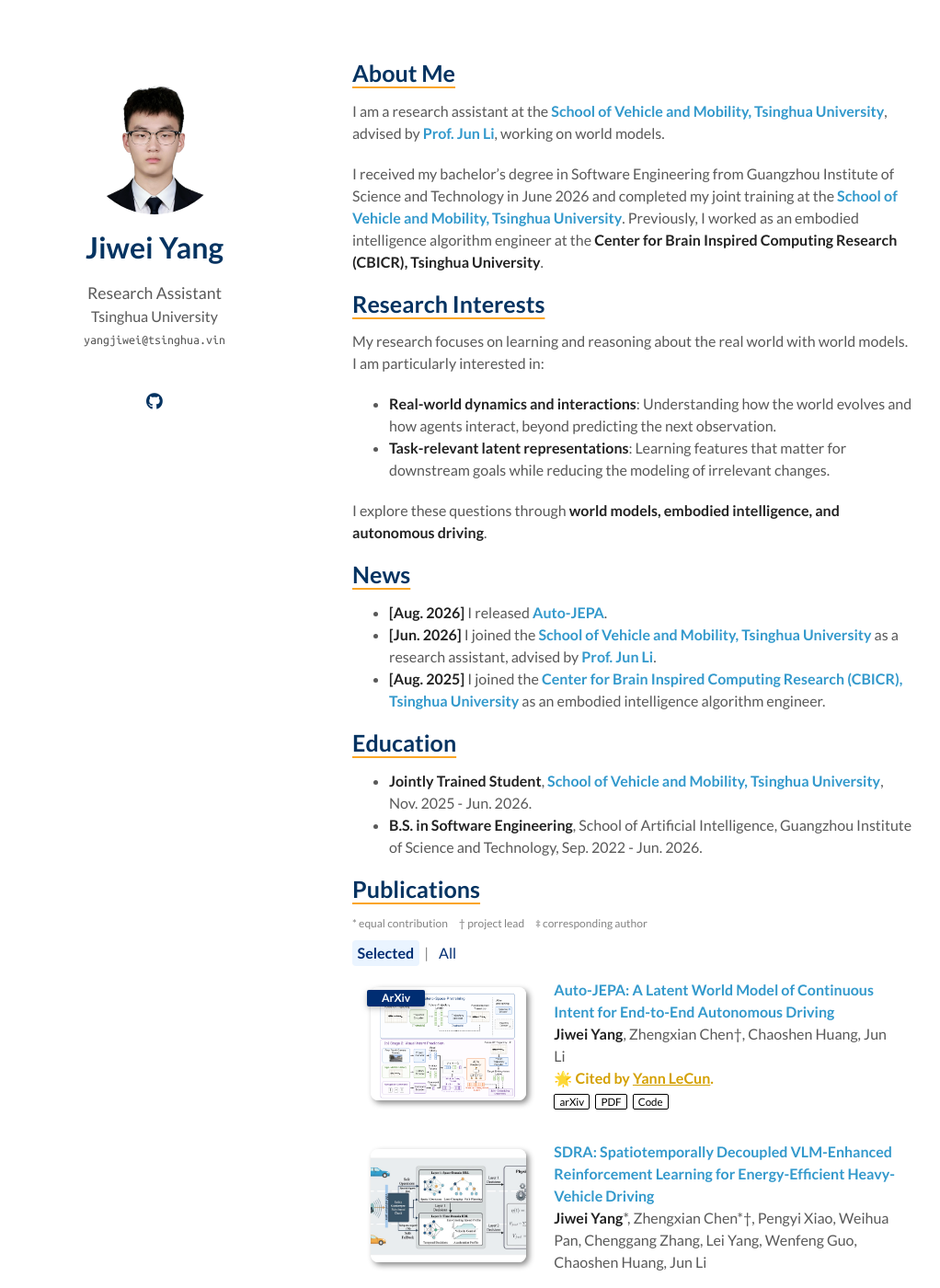
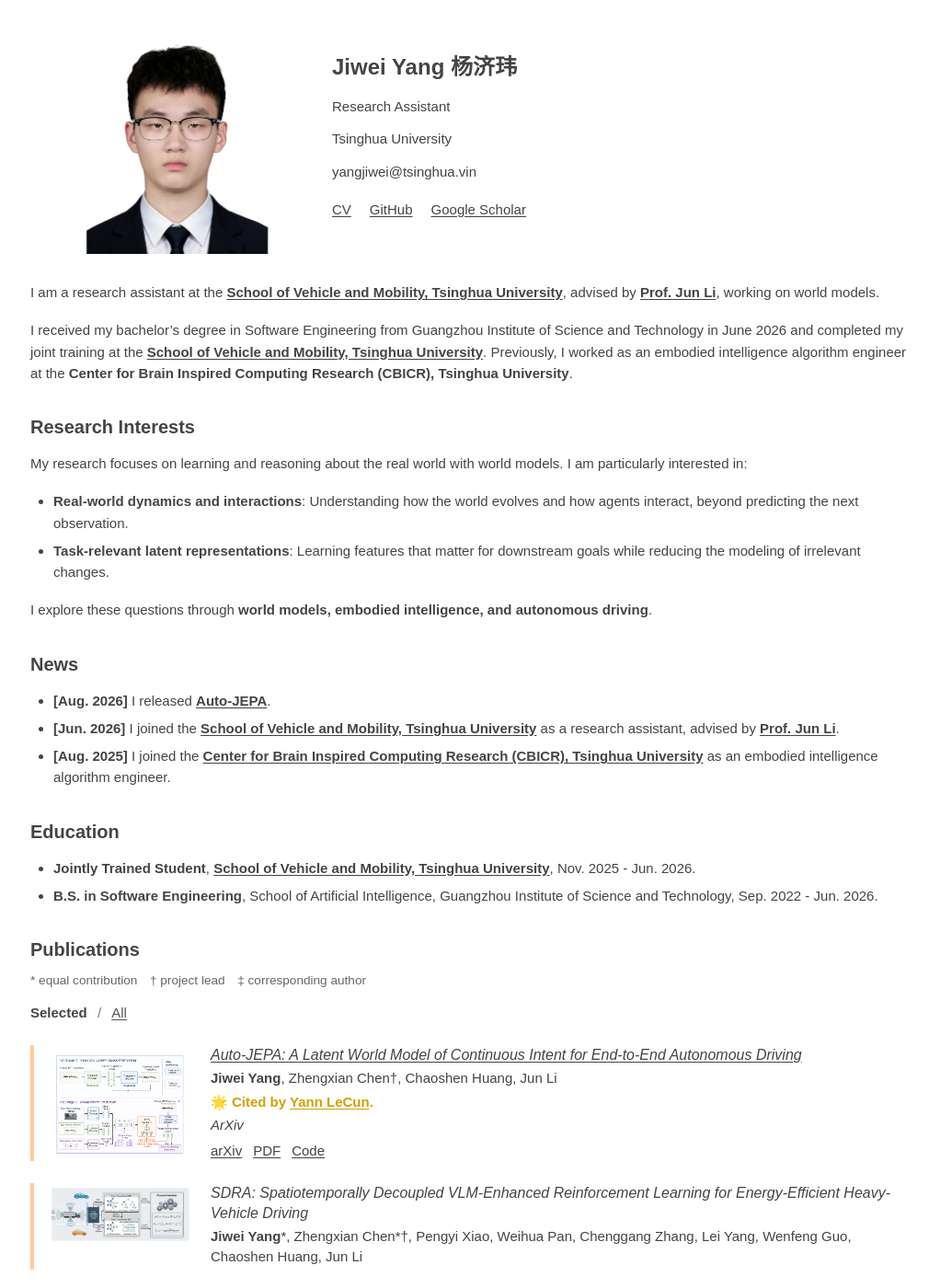
Before and after one commit to NoctYang/NoctYang.github.io, a Jekyll site: the page built from index.md, in a window 1280 px wide and 1400 px high. Shown: the whole window at 92% size, without its empty margins (127-1149 px from the left). Built offline with Jekyll 4.4.1, drawn with Linux system fonts in a browser that asks for light colours; a style sheet for code colours, icons or effects is not loaded; our own code applies the rules of GitHub Pages for plain Markdown files.

Commit message:
Restyle academic homepage with a simple single-column layout

```diff
--- a/_includes/experience.md
+++ b/_includes/experience.md
@@ -1,39 +1,30 @@
-<h2 id="experience" style="margin: 2px 0px -15px;">Experience</h2>
+<h2 id="experience">Experience</h2>
+<h3 id="academic-experience">Academic Experience</h3>
 
-<br>
-<h3 id="academic-experience" style="margin: 20px 0px -10px;">Academic Experience</h3>
-
-<div class="publications">
-<ol class="bibliography">
-
-<li>
-<div class="pub-row">
-  <div class="col-sm-3 abbr" style="position: relative;padding-right: 15px;padding-left: 15px;">
-    <img src="./assets/tsinghua.svg" class="teaser img-fluid z-depth-1" alt="Tsinghua University">
-  </div>
-  <div class="col-sm-9" style="position: relative;padding-right: 15px;padding-left: 20px;">
-    <div class="title"><a href="https://www.svm.tsinghua.edu.cn/" style="color:#3498db !important;"><strong style="color:#3498db !important;">School of Vehicle and Mobility, Tsinghua University</strong></a></div>
-    <div class="time">Research Assistant: Jun. 2026 - Present.</div>
-    <div class="description">Advisor: <a href="https://www.tsinghua.edu.cn/info/1166/93890.htm">Prof. Jun Li</a>.</div>
-    <div class="description">Topics: latent world models and autonomous driving.</div>
-  </div>
-</div>
-</li>
-<br>
-
-<li>
-<div class="pub-row">
-  <div class="col-sm-3 abbr" style="position: relative;padding-right: 15px;padding-left: 15px;">
-    <img src="./assets/tsinghua.svg" class="teaser img-fluid z-depth-1" alt="Tsinghua University">
-  </div>
-  <div class="col-sm-9" style="position: relative;padding-right: 15px;padding-left: 20px;">
-    <div class="title"><a href="https://www.cbicr.tsinghua.edu.cn/">Center for Brain Inspired Computing Research (CBICR), Tsinghua University</a></div>
-    <div class="time">Embodied Intelligence Algorithm Engineer: Aug. 2025 - Oct. 2025.</div>
-    <div class="description">Topics: Multimodal perception, language understanding, and action planning.</div>
-  </div>
-</div>
-</li>
-<br>
-
+<ol class="experience-list">
+  <li>
+    <div class="pub-row">
+      <div class="pub-media">
+        <img src="./assets/tsinghua.svg" alt="Tsinghua University" loading="lazy">
+      </div>
+      <div class="pub-content">
+        <div class="title"><a href="https://www.svm.tsinghua.edu.cn/">School of Vehicle and Mobility, Tsinghua University</a></div>
+        <div class="time">Research Assistant: Jun. 2026 - Present.</div>
+        <div class="description">Advisor: <a href="https://www.tsinghua.edu.cn/info/1166/93890.htm">Prof. Jun Li</a>.</div>
+        <div class="description">Topics: latent world models and autonomous driving.</div>
+      </div>
+    </div>
+  </li>
+  <li>
+    <div class="pub-row">
+      <div class="pub-media">
+        <img src="./assets/tsinghua.svg" alt="Tsinghua University" loading="lazy">
+      </div>
+      <div class="pub-content">
+        <div class="title"><a href="https://www.cbicr.tsinghua.edu.cn/">Center for Brain Inspired Computing Research (CBICR), Tsinghua University</a></div>
+        <div class="time">Embodied Intelligence Algorithm Engineer: Aug. 2025 - Oct. 2025.</div>
+        <div class="description">Topics: Multimodal perception, language understanding, and action planning.</div>
+      </div>
+    </div>
+  </li>
 </ol>
-</div>
--- a/_includes/publication_entry.html
+++ b/_includes/publication_entry.html
@@ -1,22 +1,20 @@
 {% assign link = include.link %}
-{% assign title_link = link.arxiv | default: link.page | default: link.pdf | default: "#" %}
+{% assign title_link = link.arxiv | default: link.page | default: link.pdf %}
 <li>
-<div class="pub-row">
-  <div class="col-sm-3 abbr" style="position: relative;padding-right: 15px;padding-left: 15px;">
-    {% if link.image %}<img src="{{ link.image }}" class="teaser img-fluid z-depth-1" alt="{{ link.title }} teaser">{% endif %}
-    {% if link.conference_short %}<abbr class="badge"><a href="{{ link.arxiv }}" target="_blank">{{ link.conference_short }}</a></abbr>{% endif %}
-  </div>
-  <div class="col-sm-9" style="position: relative;padding-right: 15px;padding-left: 20px;">
-    <div class="title"><a href="{{ title_link }}">{{ link.title }}</a></div>
-    <div class="author">{{ link.authors }}</div>
-    {% if link.note %}<div class="publication-note">{{ link.note }}</div>{% endif %}
-    {% if link.conference %}<div class="periodical"><em>{{ link.conference }}</em></div>{% endif %}
-    <div class="links">
-      {% if link.arxiv %}<a href="{{ link.arxiv }}" class="btn btn-sm z-depth-0" role="button" target="_blank">arXiv</a>{% endif %}
-      {% if link.pdf %}<a href="{{ link.pdf }}" class="btn btn-sm z-depth-0" role="button" target="_blank">PDF</a>{% endif %}
-      {% if link.code %}<a href="{{ link.code }}" class="btn btn-sm z-depth-0" role="button" target="_blank">Code</a>{% endif %}
-    </div>
-  </div>
+<div class="pub-row{% unless link.image %} pub-row-text-only{% endunless %}">
+{% if link.image %}<div class="pub-media">
+<img src="{{ link.image }}" alt="{{ link.title | escape }} teaser" loading="lazy">
+</div>{% endif %}
+<div class="pub-content">
+<div class="title">{% if title_link %}<a href="{{ title_link }}">{{ link.title }}</a>{% else %}{{ link.title }}{% endif %}</div>
+<div class="author">{{ link.authors }}</div>
+{% if link.note %}<div class="publication-note">{{ link.note }}</div>{% endif %}
+{% if link.conference or link.conference_short %}<div class="periodical">{{ link.conference | default: link.conference_short }}</div>{% endif %}
+{% if link.arxiv or link.pdf or link.code %}<div class="links">
+{% if link.arxiv %}<a href="{{ link.arxiv }}" target="_blank" rel="noopener">arXiv</a>{% endif %}
+{% if link.pdf %}<a href="{{ link.pdf }}" target="_blank" rel="noopener">PDF</a>{% endif %}
+{% if link.code %}<a href="{{ link.code }}" target="_blank" rel="noopener">Code</a>{% endif %}
+</div>{% endif %}
+</div>
 </div>
 </li>
-<br>
--- a/_includes/publications.md
+++ b/_includes/publications.md
@@ -1,15 +1,16 @@
 ## Publications
 
-<p style="font-size:12px; color:#828282; margin: 5px 0px -10px;">* equal contribution&emsp;† project lead&emsp;‡ corresponding author</p>
+<p class="author-legend">* equal contribution&emsp;† project lead&emsp;‡ corresponding author</p>
 
-<div class="publication-filter">
-<input class="publication-filter-input" type="radio" id="pub-filter-selected" name="pub-filter" checked>
+<fieldset class="publication-filter">
+<legend class="publication-filter-legend">Show publications</legend>
+<input class="publication-filter-input" type="radio" id="pub-filter-selected" name="pub-filter" value="selected" aria-controls="publication-list-selected" checked>
 <label class="publication-filter-label" for="pub-filter-selected">Selected</label>
-<span class="publication-filter-separator">|</span>
-<input class="publication-filter-input" type="radio" id="pub-filter-all" name="pub-filter">
+<span class="publication-filter-separator" aria-hidden="true">/</span>
+<input class="publication-filter-input" type="radio" id="pub-filter-all" name="pub-filter" value="all" aria-controls="publication-list-all">
 <label class="publication-filter-label" for="pub-filter-all">All</label>
 
-<div class="publications publication-list publication-list-selected">
+<div class="publications publication-list publication-list-selected" id="publication-list-selected">
 <ol class="bibliography">
 {% for link in site.data.publications.main %}
 {% if link.selected %}
@@ -19,11 +20,11 @@
 </ol>
 </div>
 
-<div class="publications publication-list publication-list-all">
+<div class="publications publication-list publication-list-all" id="publication-list-all">
 <ol class="bibliography">
 {% for link in site.data.publications.main %}
 {% include publication_entry.html link=link %}
 {% endfor %}
 </ol>
 </div>
-</div>
+</fieldset>
--- a/_layouts/homepage.html
+++ b/_layouts/homepage.html
@@ -1,39 +1,39 @@
 <!DOCTYPE html>
 <html lang="en">
 <head>
-  <title>{{ site.title }} | {{ site.chinese_name }}</title>
   <meta charset="UTF-8">
   <meta name="viewport" content="width=device-width, initial-scale=1">
-  <meta name="description" content="{{ site.description }}">
-  <link rel="icon" href="{{ site.favicon }}" type="image/svg+xml">
-  <link rel="stylesheet" href="https://cdnjs.cloudflare.com/ajax/libs/academicons/1.8.6/css/academicons.min.css">
-  <link rel="stylesheet" href="https://cdnjs.cloudflare.com/ajax/libs/font-awesome/6.4.2/css/all.min.css">
-  {% if site.font == "Sans Serif" %}<link rel="stylesheet" href="./assets/css/font_sans_serif.css">{% else %}<link rel="stylesheet" href="./assets/css/font.css">{% endif %}
-  <link rel="stylesheet" href="./assets/css/style-no-dark-mode.css">
-  <link rel="stylesheet" href="./assets/css/publications-no-dark-mode.css?v={{ site.time | date: '%s' }}">
-  <style>h2 { text-decoration: underline; text-decoration-style: solid; text-decoration-color: #fba524; text-decoration-thickness: 2px; text-underline-offset: 5px; }</style>
+  <meta name="color-scheme" content="light">
+  <title>{{ site.title | escape }} | {{ site.chinese_name | escape }}</title>
+  <meta name="description" content="{{ site.description | escape }}">
+  <link rel="icon" href="{{ site.favicon | relative_url }}" type="image/svg+xml">
+  <link rel="stylesheet" href="{{ '/assets/css/academic.css' | relative_url }}?v={{ site.time | date: '%s' }}">
+  <link rel="stylesheet" href="{{ '/assets/css/publications-no-dark-mode.css' | relative_url }}?v={{ site.time | date: '%s' }}">
 </head>
 <body>
-<div class="wrapper">
-<header>
-{% if site.avatar %}<a class="image avatar"><img src="{{ site.avatar }}" alt="avatar"></a>{% endif %}
-<h1><b>{{ site.title }}</b></h1>
-{% if site.position %}<position style="font-size:1.10rem;">{{ site.position }}</position><br>{% endif %}
-{% if site.affiliation %}<a href="{{ site.affiliation_link }}" rel="noopener"><autocolor>{{ site.affiliation }}</autocolor></a><br>{% endif %}
-{% if site.email %}<email>{{ site.email }}</email>{% endif %}
-<br><br>
-<div class="social-icons">
-{% if site.cv_link %}<a href="{{ site.cv_link }}"><i class="ai ai-cv" style="font-size:1.3rem;"></i></a>{% endif %}
-{% if site.github_link %}<a href="{{ site.github_link }}"><i class="fab fa-github"></i></a>{% endif %}
-{% if site.google_scholar %}<a href="{{ site.google_scholar }}" target="_blank" rel="noopener"><i class="ai ai-google-scholar" style="font-size:1.2rem"></i></a>{% endif %}
-</div>
-<br>
-</header>
-<section>
-{{ content }}
-</section>
-<footer></footer>
-</div>
-<script src="{{ "/assets/js/scale.fix.js" | relative_url }}"></script>
+  <a class="skip-link" href="#main-content">Skip to content</a>
+  <div class="wrapper">
+    <header class="site-header">
+      {% if site.avatar %}
+      <div class="profile-photo">
+        <img src="{{ site.avatar | relative_url }}" alt="{{ site.title | escape }}" width="256" height="256">
+      </div>
+      {% endif %}
+      <div class="profile-details">
+        <h1>{{ site.title | escape }}{% if site.chinese_name %} <span lang="zh-CN">{{ site.chinese_name | escape }}</span>{% endif %}</h1>
+        {% if site.position %}<p>{{ site.position | escape }}</p>{% endif %}
+        {% if site.affiliation %}<p><a href="{{ site.affiliation_link }}">{{ site.affiliation | escape }}</a></p>{% endif %}
+        {% if site.email %}<p><a href="mailto:{{ site.email }}">{{ site.email | escape }}</a></p>{% endif %}
+        <nav class="profile-links" aria-label="Profile links">
+          {% if site.cv_link %}<a href="{{ site.cv_link | relative_url }}">CV</a>{% endif %}
+          {% if site.github_link %}<a href="{{ site.github_link }}">GitHub</a>{% endif %}
+          {% if site.google_scholar %}<a href="{{ site.google_scholar }}" target="_blank" rel="noopener noreferrer">Google Scholar</a>{% endif %}
+        </nav>
+      </div>
+    </header>
+    <main id="main-content">
+      {{ content }}
+    </main>
+  </div>
 </body>
 </html>
--- /dev/null
+++ b/assets/css/academic.css
@@ -0,0 +1,61 @@
+:root {
+  color-scheme: light;
+  --text-color: #444;
+  --secondary-color: #666;
+  --paper-accent: #ffcc99;
+}
+* { box-sizing: border-box; }
+html { background: #fff; }
+body {
+  margin: 0;
+  background: #fff;
+  color: var(--text-color);
+  font-family: Arial, Helvetica, sans-serif;
+  font-size: 15px;
+  line-height: 1.55;
+  -webkit-text-size-adjust: 100%;
+}
+.wrapper { width: min(960px, calc(100% - 48px)); margin: 0 auto; padding: 20px 0 56px; }
+a { color: inherit; text-decoration: underline; text-underline-offset: 2px; }
+a:hover { color: #111; }
+a:focus-visible { outline: 2px solid #666; outline-offset: 4px; }
+img { max-width: 100%; height: auto; }
+strong, b { font-weight: 700; }
+.skip-link { position: absolute; left: 16px; top: -80px; padding: 8px 12px; background: #fff; z-index: 10; }
+.skip-link:focus { top: 8px; }
+.site-header { display: grid; grid-template-columns: 320px minmax(0, 1fr); align-items: center; gap: 8px; margin-bottom: 30px; }
+.profile-photo { text-align: center; }
+.profile-photo img { display: block; width: 256px; height: 256px; margin: 0 auto; object-fit: contain; border-radius: 0; }
+.profile-details { min-width: 0; }
+.profile-details h1 { margin: 0 0 16px; color: var(--text-color); font-size: 24px; line-height: 1.3; font-weight: 700; }
+.profile-details h1 span { white-space: nowrap; }
+.profile-details p { margin: 0 0 12px; overflow-wrap: anywhere; }
+.profile-details p a { text-decoration: none; }
+.profile-details p a:hover { text-decoration: underline; }
+.profile-links { display: flex; flex-wrap: wrap; gap: 8px 20px; margin-top: 18px; }
+main { min-width: 0; }
+main h2 { margin: 34px 0 14px; font-size: 20px; line-height: 1.35; font-weight: 700; color: var(--text-color); }
+main h3 { margin: 22px 0 12px; font-size: 17px; line-height: 1.4; }
+main p { margin: 0 0 18px; }
+main ul, main ol { padding-left: 25px; margin: 0 0 18px; }
+main li { margin: 7px 0; }
+main > p, main > ul { overflow-wrap: anywhere; }
+@media (max-width: 700px) {
+  .site-header { grid-template-columns: 220px minmax(0, 1fr); gap: 20px; }
+  .profile-photo img { width: 200px; height: 200px; }
+}
+@media (max-width: 520px) {
+  .wrapper { width: calc(100% - 32px); padding-top: 24px; }
+  .site-header { grid-template-columns: minmax(0, 1fr); gap: 20px; margin-bottom: 30px; }
+  .profile-photo img { width: 200px; height: 200px; }
+  .profile-details { text-align: center; }
+  .profile-details h1 { font-size: 24px; }
+  .profile-links { justify-content: center; }
+  main h2 { margin-top: 30px; }
+}
+@media print {
+  .wrapper { width: 100%; padding: 0; }
+  .skip-link { display: none; }
+  a { text-decoration: none; }
+  .site-header { break-inside: avoid; }
+}
--- a/assets/css/publications-no-dark-mode.css
+++ b/assets/css/publications-no-dark-mode.css
@@ -1,105 +1,190 @@
-.badge {
-    display: inline-block;
-    padding: 0.25em 0.4em;
-    font-size: 75%;
-    font-weight: 700;
-    line-height: 1;
-    text-align: center;
-    white-space: nowrap;
-    vertical-align: baseline;
-    border-radius: 0.25rem;
-    transition: color .15s ease-in-out,background-color .15s ease-in-out,border-color .15s ease-in-out,box-shadow .15s ease-in-out;
+/* Publication and experience components for the single-column academic layout. */
+.publications .bibliography,
+.experience-list {
+  list-style: none;
+  margin: 0;
+  padding: 0;
 }
 
-.badge {
-    color: #fff !important;
-    border-radius: 0.125rem;
-    -webkit-box-shadow: 0 2px 5px 0 rgb(0 0 0 / 16%), 0 2px 10px 0 rgb(0 0 0 / 12%);
-    box-shadow: 0 2px 5px 0 rgb(0 0 0 / 16%), 0 2px 10px 0 rgb(0 0 0 / 12%);
+.publications .bibliography > li,
+.experience-list > li {
+  margin: 0 0 24px;
+  padding: 0;
 }
 
-:root { --global-bg-color: #ffffff; --global-code-bg-color: rgba(181, 9, 172, 0.05); --global-text-color: #000000; --global-text-color-light: #828282; --global-theme-color: #002D72; --global-hover-color: #ffb81c; --global-footer-bg-color: #1c1c1c; --global-footer-text-color: #e8e8e8; --global-footer-link-color: #ffffff; --global-distill-app-color: #828282; }
+.publications .pub-row,
+.experience-list .pub-row {
+  display: grid;
+  grid-template-columns: 160px minmax(0, 1fr);
+  align-items: start;
+  gap: 18px;
+}
 
-blockquote { background: var(--global-bg-color); border-left: 2px solid var(--global-theme-color); margin: 1.5em 10px; padding: 0.5em 10px; font-size: 1.2rem; }
+.publications .pub-row {
+  border-left: 4px solid #ffcc99;
+  padding-left: 14px;
+}
 
-@media print, screen and (min-width: 480px) {.col-sm-9 {width: 100%;}}
+.publications .pub-row-text-only {
+  grid-template-columns: minmax(0, 1fr);
+}
 
-.publications { margin-top: 2rem; }
+.publications .pub-content,
+.experience-list .pub-content {
+  min-width: 0;
+  overflow-wrap: break-word;
+}
 
-.publication-filter { margin-top: 1.2rem; }
+.publications .pub-media img,
+.experience-list .pub-media img {
+  display: block;
+  width: 160px;
+  max-width: 100%;
+  height: auto;
+  object-fit: contain;
+}
 
-.publication-filter-input { position: absolute; opacity: 0; pointer-events: none; }
+.publications .title {
+  margin: 0 0 4px;
+  font-size: 1rem;
+  line-height: 1.35;
+  font-style: italic;
+  font-weight: 400;
+}
 
-.publication-filter-label { border-radius: 4px; color: var(--global-theme-color); cursor: pointer; display: inline-block; padding: 0.1rem 0.35rem; }
+.publications .title a {
+  color: inherit;
+  font-weight: inherit;
+}
 
-.publication-filter-separator { color: var(--global-text-color-light); margin: 0 0.15rem; }
+.publications .author,
+.publications .description,
+.publications .periodical,
+.experience-list .time,
+.experience-list .description {
+  margin: 0 0 3px;
+  line-height: 1.45;
+}
 
-.publication-list { margin-top: 0.9rem; }
+.publications .periodical {
+  font-style: italic;
+}
 
-.publication-list-all { display: none; }
+.publications .links {
+  display: flex;
+  flex-wrap: wrap;
+  gap: 4px 12px;
+  margin-top: 5px;
+}
 
-#pub-filter-selected:checked ~ .publication-filter-label[for="pub-filter-selected"],
-#pub-filter-all:checked ~ .publication-filter-label[for="pub-filter-all"] { background: #eaf4ff; color: var(--global-theme-color); font-weight: 600; }
+.publications .links a {
+  color: inherit;
+  text-decoration: underline;
+  text-underline-offset: 2px;
+}
 
-#pub-filter-all:checked ~ .publication-list-selected { display: none; }
+.publications .publication-note {
+  margin: 2px 0 3px;
+  color: #d4a000;
+  font-weight: 700;
+}
 
-#pub-filter-all:checked ~ .publication-list-all { display: block; }
+.publications .publication-note a {
+  color: inherit;
+  font-weight: inherit;
+  text-decoration: underline;
+}
 
-.pub-row-selected { background: #eaf4ff; border-radius: 6px; margin-bottom: 0.25rem; padding: 6px 8px 4px 0; }
+.author-legend {
+  margin: -4px 0 10px;
+  color: #666;
+  font-size: 0.85rem;
+  line-height: 1.5;
+}
 
-.publications h1 { color: var(--global-theme-color); font-size: 2rem; text-align: center; margin-top: 1em; margin-bottom: 1em; }
+.publication-filter {
+  min-width: 0;
+  margin: 0;
+  padding: 0;
+  border: 0;
+}
 
-.publications h2 { margin-bottom: 1rem; }
+.publication-filter-legend,
+.publication-filter-input {
+  position: absolute;
+  width: 1px;
+  height: 1px;
+  margin: -1px;
+  padding: 0;
+  overflow: hidden;
+  clip: rect(0, 0, 0, 0);
+  clip-path: inset(50%);
+  white-space: nowrap;
+  border: 0;
+}
 
-.publications h2 span { font-size: 1.5rem; }
+.publication-filter-label {
+  display: inline-block;
+  padding: 3px 0;
+  color: #555;
+  cursor: pointer;
+  text-decoration: underline;
+  text-underline-offset: 2px;
+}
 
-.publications h2.year { color: #e8e8e8; border-top: 1px solid #e8e8e8; margin-top: 2rem; margin-bottom: 0rem; text-align: right; }
+.publication-filter-separator {
+  margin: 0 7px;
+  color: #777;
+}
 
-.publications ol.bibliography { list-style: none; padding: 0; margin-top: 0; }
+.publication-filter-input:checked + .publication-filter-label {
+  color: #444;
+  font-weight: 700;
+  text-decoration: none;
+}
 
-.publications ol.bibliography li { min-height: 110px; margin-bottom: 0.5rem; }
+.publication-filter-input:focus-visible + .publication-filter-label {
+  outline: 2px solid #555;
+  outline-offset: 4px;
+}
 
-.publications ol.bibliography li .abbr { height: 8rem; margin-bottom: 0.5rem; }
+.publication-filter .publication-list {
+  display: none;
+  margin-top: 20px;
+}
 
-.publications ol.bibliography li .abbr abbr { display: inline-block; background-color: var(--global-theme-color); padding-left: 1rem; padding-right: 1rem; position: absolute; top: 8px; left: 16px; }
+#pub-filter-selected:checked ~ .publication-list-selected,
+#pub-filter-all:checked ~ .publication-list-all {
+  display: block;
+}
 
-.publications ol.bibliography li .abbr abbr a { color: white; }
+.experience-list .pub-row {
+  grid-template-columns: 88px minmax(0, 1fr);
+}
 
-.publications ol.bibliography li .abbr abbr a:hover { text-decoration: none; }
+.experience-list .pub-media img {
+  width: 88px;
+}
 
-.publications ol.bibliography li .abbr .award { color: var(--global-theme-color) !important; border: 1px solid var(--global-theme-color); }
+.experience-list .title {
+  margin: 0 0 4px;
+  line-height: 1.4;
+  font-weight: 400;
+}
 
-.publications ol.bibliography li .title { font-weight: bolder; }
+@media (max-width: 640px) {
+  .publications .pub-row,
+  .experience-list .pub-row {
+    grid-template-columns: minmax(0, 1fr);
+    gap: 10px;
+  }
 
-.publications ol.bibliography li .author a { border-bottom: 1px var(--global-theme-color); }
+  .publications .pub-row {
+    padding-left: 12px;
+  }
 
-.publications ol.bibliography li .author a:hover { border-bottom-style: solid; text-decoration: none; }
-
-.publications ol.bibliography li .author > em { border-bottom: 1px solid; font-style: normal; }
-
-.publications ol.bibliography li .publication-note { color: #d4a000; font-weight: 700; }
-.publications ol.bibliography li .publication-note a { color: inherit; font-weight: inherit; text-decoration: underline; }
-
-.publications ol.bibliography li .links a.btn { color: #000000; border: 1px solid #000000; padding-left: 0.5rem; padding-right: 0.5rem; padding-top: 0.1rem; padding-bottom: 0.1rem; }
-
-.publications ol.bibliography li .links a.btn:hover { color: var(--global-theme-color); border-color: var(--global-theme-color); }
-
-.publications ol.bibliography li .hidden { font-size: 0.875rem; max-height: 0px; overflow: hidden; text-align: justify; -webkit-transition: 0.15s ease; -moz-transition: 0.15s ease; -ms-transition: 0.15s ease; -o-transition: 0.15s ease; transition: all 0.15s ease; }
-
-.publications ol.bibliography li .hidden p { line-height: 1.4em; margin: 10px; }
-
-.publications ol.bibliography li .hidden pre { font-size: 1em; line-height: 1.4em; padding: 10px; }
-
-.publications ol.bibliography li .hidden.open { max-height: 100em; -webkit-transition: 0.15s ease; -moz-transition: 0.15s ease; -ms-transition: 0.15s ease; -o-transition: 0.15s ease; transition: all 0.15s ease; }
-
-.publications ol.bibliography li div.abstract.hidden { border: dashed 1px var(--global-bg-color); }
-
-.publications ol.bibliography li div.abstract.hidden.open { border-color: var(--global-text-color); }
-
-.publications ol.bibliography li .teaser { border-radius: 8px; box-shadow: 3px 3px 6px #888; height: 123px; width: 270px; margin-top: 5px; margin-left: 5px; margin-bottom: 5px; object-fit: cover; }
-
-/* Reference-sized publication controls */
-.publications ol.bibliography li .links a.btn { font-size: 0.72rem; padding: 0.08rem 0.32rem; margin-right: 0.18rem; border-radius: 2px; }
-.publications ol.bibliography li .periodical { margin-top: 0.12rem; font-size: 0.82rem; }
-
-.author-legend { font-size: 0.75rem; color: #828282; margin: 5px 0 -10px; }
+  .publications .bibliography > li,
+  .experience-list > li {
+    margin-bottom: 26px;
+  }
+}
--- a/index.md
+++ b/index.md
@@ -1,8 +1,6 @@
 ---
 layout: homepage
 ---
-
-## About Me
 
 I am a research assistant at the **[School of Vehicle and Mobility, Tsinghua University](https://www.svm.tsinghua.edu.cn/)**, advised by **[Prof. Jun Li](https://www.tsinghua.edu.cn/info/1166/93890.htm)**, working on world models.
 
@@ -30,20 +28,20 @@
 
 {% include publications.md %}
 
-<h2 id="projects" style="margin: 2px 0px -15px;">Selected Projects</h2>
+<h2 id="projects">Selected Projects</h2>
 
 <div class="publications">
 <ol class="bibliography">
 <li>
 <div class="pub-row">
-  <div class="col-sm-3 abbr" style="position: relative;padding-right: 15px;padding-left: 15px;">
-    <img src="./assets/auto-jepa-architecture.png" class="teaser img-fluid z-depth-1" alt="Auto-JEPA training and inference architecture">
+  <div class="pub-media">
+    <img src="./assets/auto-jepa-architecture.png" alt="Auto-JEPA training and inference architecture" loading="lazy">
   </div>
-  <div class="col-sm-9" style="position: relative;padding-right: 15px;padding-left: 20px;">
+  <div class="pub-content">
     <div class="title"><a href="https://github.com/NoctYang/Auto-JEPA">Auto-JEPA 🔥</a></div>
     <div class="description">A latent-space world model for learning continuous driving intent from visual observations, ego-motion history, and navigation commands.</div>
     <div class="links">
-      <a href="https://github.com/NoctYang/Auto-JEPA" class="btn btn-sm z-depth-0" role="button" target="_blank" style="font-size:12px;">Code</a>
+      <a href="https://github.com/NoctYang/Auto-JEPA" target="_blank" rel="noopener noreferrer">Code</a>
     </div>
   </div>
 </div>
```
